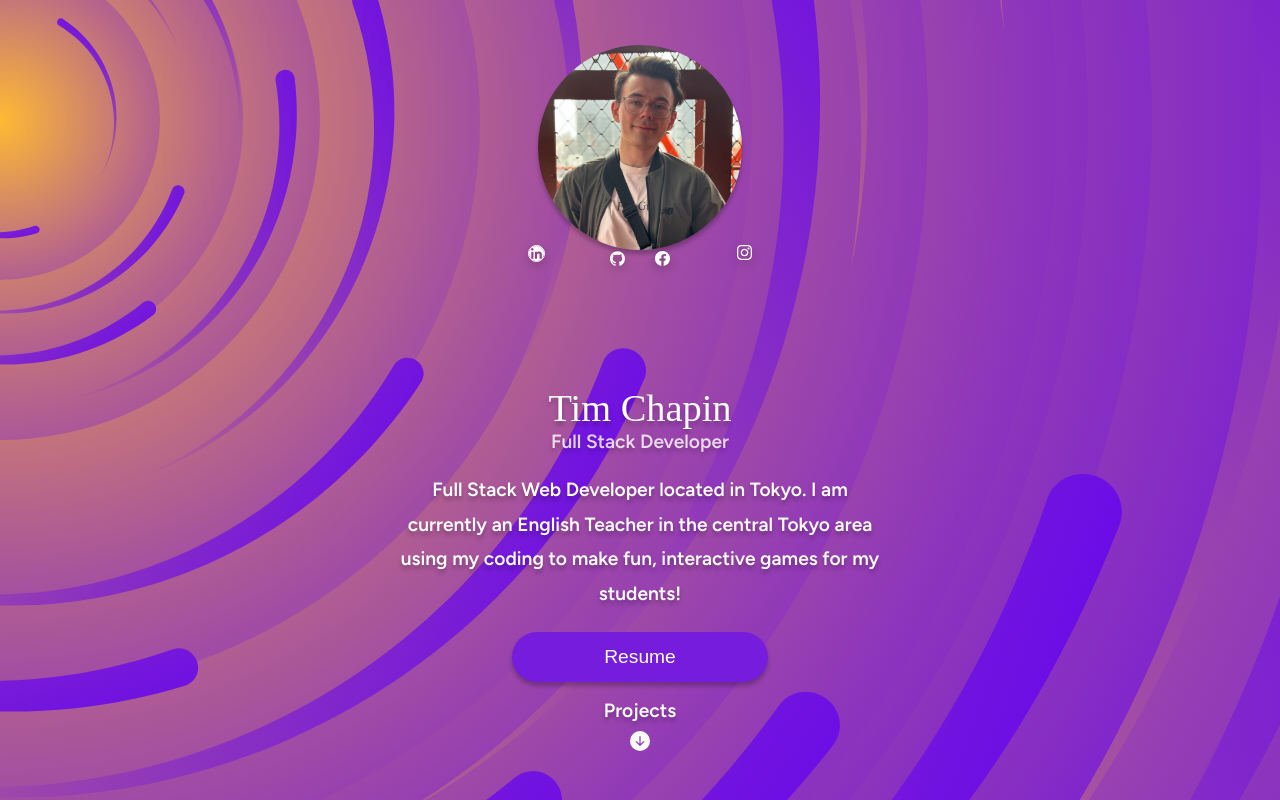
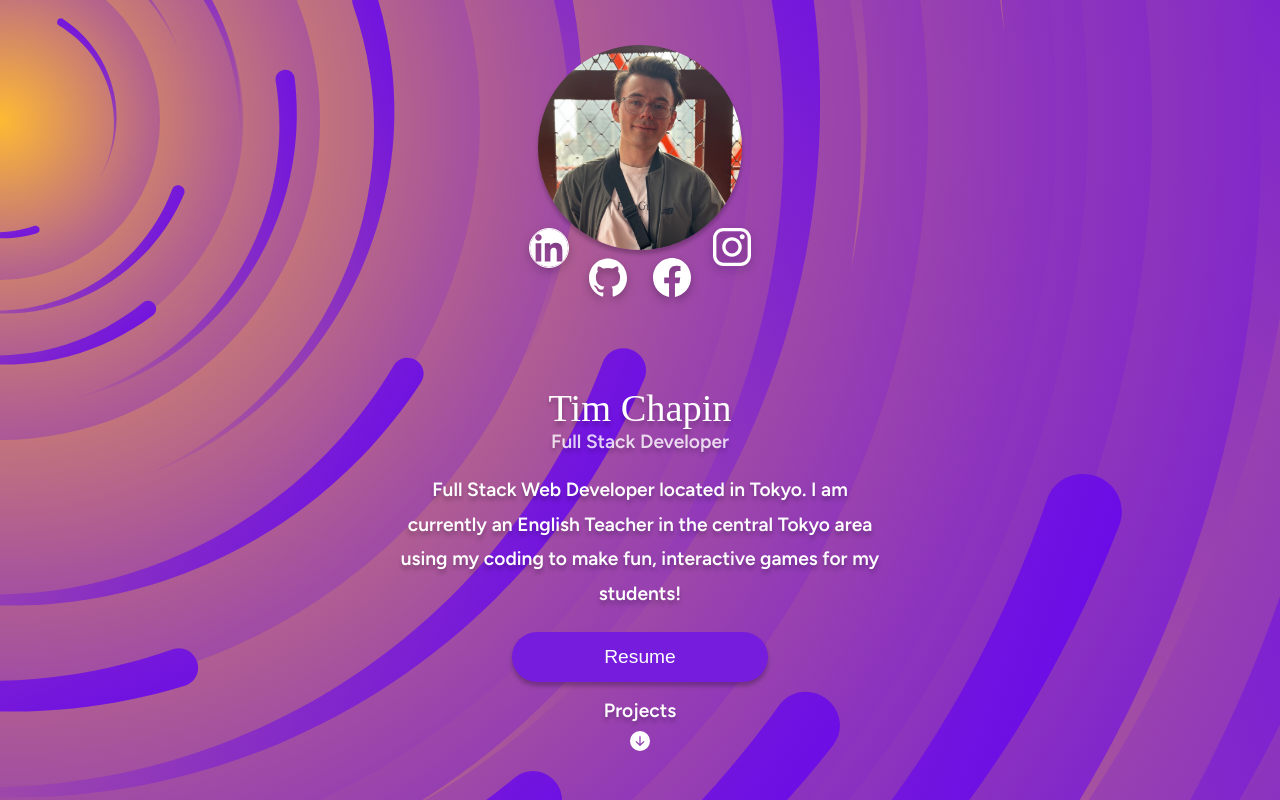
Before and after one commit to timchapin96/my-portfolio, a React (Create React App) app: page / in a window 1280 px wide. Shown: the top 800 px of the page. Built offline with nearby package versions, Linux system fonts and the light colour scheme; a web font is replaced by a local one.

Commit message:
Fixed social links scalability

```diff
--- a/src/stylesheets/about_me.scss
+++ b/src/stylesheets/about_me.scss
@@ -64,8 +64,8 @@
     background-color: rgb(118, 28, 220);
     color: white;
     border: none;
-    width: 40vw;
-    height: 20vw;
+    width: 40%;
+    height: 20%;
     max-width: 300px;
     max-height: 50px;
     border-radius: 50px;
@@ -84,6 +84,7 @@
   .profile-img {
     width: 80%;
     height: 80%;
+    padding-bottom: 1vh;
 
     img {
       width: 100%;
@@ -96,30 +97,33 @@
   }
 
   .social-links {
-    width: 70%;
+    width: 100%;
     height: 20%;
     position: relative;
     display: flex;
     justify-content: space-evenly;
 
+    #linkedin, #instagram {
+      position: absolute;
+      top: -70%;
+      width: 15%;
+    }
     #linkedin {
-      position: absolute;
-      left: -12.5%;
-      top: -22.5%;
+      left: 6.5%;
       border-radius: 50%;
       border: solid 1px white;
     }
-
     #instagram {
-      position: absolute;
-      right: -12.5%;
-      top: -22.5%;
+      right:6.5%;
     }
 
-    img {
-      width: 7svw;
-      max-width: 15px;
-      filter: drop-shadow(0 4px 4px rgba(0, 0, 0, 0.25));
+    a {
+      width: 25%;
+
+      img {
+        width: 60%;
+        filter: drop-shadow(0 4px 4px rgba(0, 0, 0, 0.25));
+      }
     }
   }
 }
@@ -160,7 +164,7 @@
   height: 100%;
 }
 
-@media screen and (min-width: 600px) {
+@media screen and (min-width: 600px) and (orientation: landscape) {
   .about-me-card {
     h1 {
       font-size: 3vw;
@@ -207,13 +211,13 @@
         width: 2.5vw;
       }
 
-      #linkedin {
-        top: -10% !important;
-      }
+      // #linkedin {
+      //   top: -10% !important;
+      // }
 
-      #instagram {
-        top: -10% !important;
-      }
+      // #instagram {
+      //   top: -10% !important;
+      // }
     }
   }
 
```
